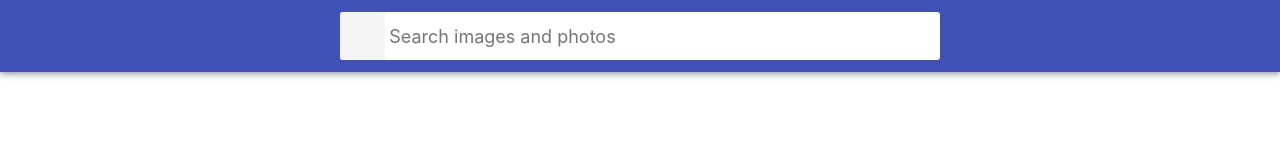
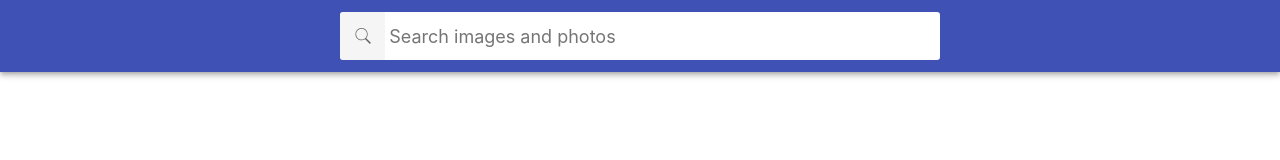
Before and after one commit to AnnaFedorovaGit/goit-react-hw-03-image-finder, a React (Create React App) app: page / in a window 1280 px wide. Shown: the top 160 px of the page. Built offline with nearby package versions, Linux system fonts and the light colour scheme.

Commit message:
Make HW-3-Finder

```diff
--- a/src/components/Searchbar/Searchbar.module.css
+++ b/src/components/Searchbar/Searchbar.module.css
@@ -32,7 +32,7 @@
   width: 48px;
   height: 48px;
   border: 0;
-  /* background-image: url('https://image.flaticon.com/icons/svg/149/149852.svg'); */
+  background-image: url('../icons/icon-search.svg');
   background-size: 40%;
   background-repeat: no-repeat;
   background-position: center;
```
Also changed, not shown: src/components/icons/icon-search.svg (added).
